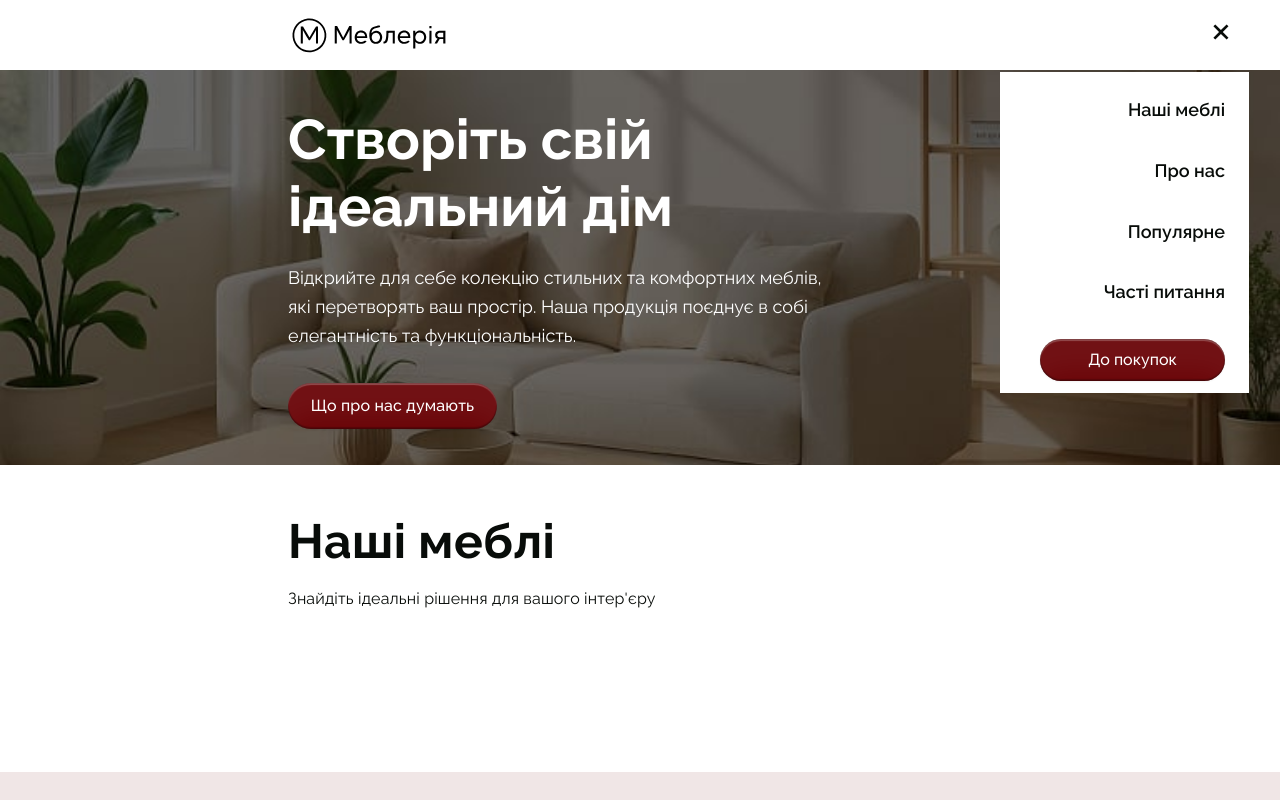
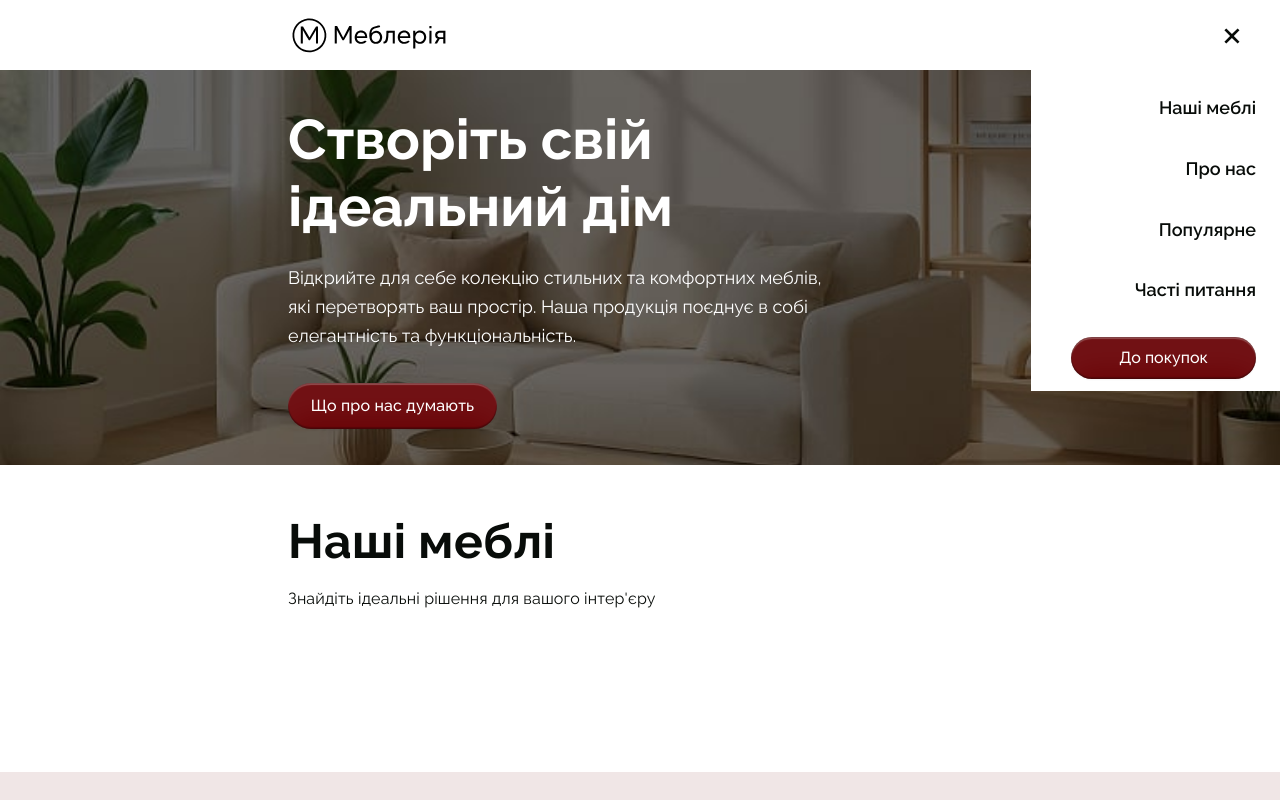
Before and after one commit to helenamitiaieva/project-group-12, a website built with Vite: page src/index.html in a window 1280 px wide. Both pictures are taken after a click on the button 976 px from the left and 34 px from the top of the page. Shown: the top 800 px of the page. Built offline with nearby package versions, Linux system fonts and the light colour scheme; no server answers; what accordion-js, izitoast would draw is missing.

Commit message:
header close fix

```diff
--- a/src/css/base.css
+++ b/src/css/base.css
@@ -50,7 +50,6 @@ html {
   visibility: hidden;
 }
 
-
 .is-open {
   opacity: 1;
   visibility: visible;
--- a/src/css/header.css
+++ b/src/css/header.css
@@ -1,6 +1,16 @@
 .page-header {
     background-color: #fff;
+    position: fixed;
+    top: 0;
+    left: 0;
+    width: 100%;
+    background: #fff;
+    transition: transform 750ms ease;
 }
+
+header.hide {
+    transform: translateY(-100%);
+  }
 
 .svg-icon-logo {
     display: block;
@@ -35,8 +45,8 @@
     background: transparent;
     border: none;
     padding: 0;
-    transition: fill 250ms cubic-bezier(0.4, 0, 0.2, 1),
-        transform 250ms cubic-bezier(0.4, 0, 0.2, 1);
+    transition: fill 250ms ease,
+        transform 250ms ease;
 }
 
 .mobile-menu-open-btn:hover,
@@ -105,7 +115,7 @@
 }
 
 .mob-menu-btn {
-    position: absolute;
+    position: fixed;
     right: 20px;
     background: transparent;
     border: none;
@@ -192,31 +202,41 @@
 
     .mob-menu-container-w-logo {
         position: absolute;
-        /* min-width: 249px; */
         top: -53.07px;
         right: 0px;
     }
 
-    /* .mobile-menu-open-btn {
-        display: none;
-    } */
-
     .mob-menu-btn {
-        top: 0;
-        max-width: 32px;
-        max-height: 32px;
+        top: -50px;
+        right: 32px;
+        width: 32px;
+        height: 32px;
         background: transparent;
         border: none;
         padding: 0;
         fill: #080c09;
         color: black;
+        transition: transform 250ms ease;
     }
+
+    .mob-menu-btn:hover,
+    .mob-menu-btn:focus {
+        transform: scale(1.1);
+    }
+
+    .mob-menu {
+        position: fixed;               /* top/right/bottom/left: 0 */
+        background: #fff;
+        transform: translateY(-100%);
+        transition: transform 250ms ease;
+      }
 
     .mob-menu.is-open {
         max-width: 249px;
         max-height: 321px;
-        top: 72px;
-        right: 31px;
+        top: 70px;
+      right: 0;
+        transform: translateY(0);
     }
 
     .mob-menu-container {
--- a/src/css/hero.css
+++ b/src/css/hero.css
@@ -1,4 +1,5 @@
 .hero {
+    margin-top: 70px;
     padding: 157px 0;
     background-image: url('/img/hero/bg-2-min.jpg');
         background-size: cover;
--- a/src/js/header.js
+++ b/src/js/header.js
@@ -35,6 +35,7 @@
     link.addEventListener('click', closeMobileMenu);
   });
 
+
   if (scrollBtn && targetSection) {
     scrollBtn.addEventListener('click', () => {
       targetSection.scrollIntoView({ behavior: 'smooth' });
@@ -71,4 +72,19 @@
       }
     }
   });
+
+let lastScroll = 0;
+const header = document.querySelector('header');
+
+window.addEventListener('scroll', () => {
+  const currentScroll = window.pageYOffset;
+
+  if (currentScroll > lastScroll && currentScroll > 100) {
+    header.classList.add('hide');
+  } else {
+    header.classList.remove('hide');
+  }
+
+  lastScroll = currentScroll;
+});
 })();
--- a/src/partials/modal-menu.html
+++ b/src/partials/modal-menu.html
@@ -12,9 +12,9 @@
             </div>
             <button class="mob-menu-btn hiden-close js-close-menu" type="button" data-menu-close="mobile-menu"
                 id="closeBtn">
-                <svg class="mob-menu-close-icon" width="16" height="16" aria-label="close icon">
+                <svg class="mob-menu-close-icon" width="32" height="32" aria-label="close icon">
 
-                    <use href="./icon.svg#icon-icon"></use>
+                    <use href="./logo-w.svg#icon-x"></use>
 
                 </svg>
             </button>
```
